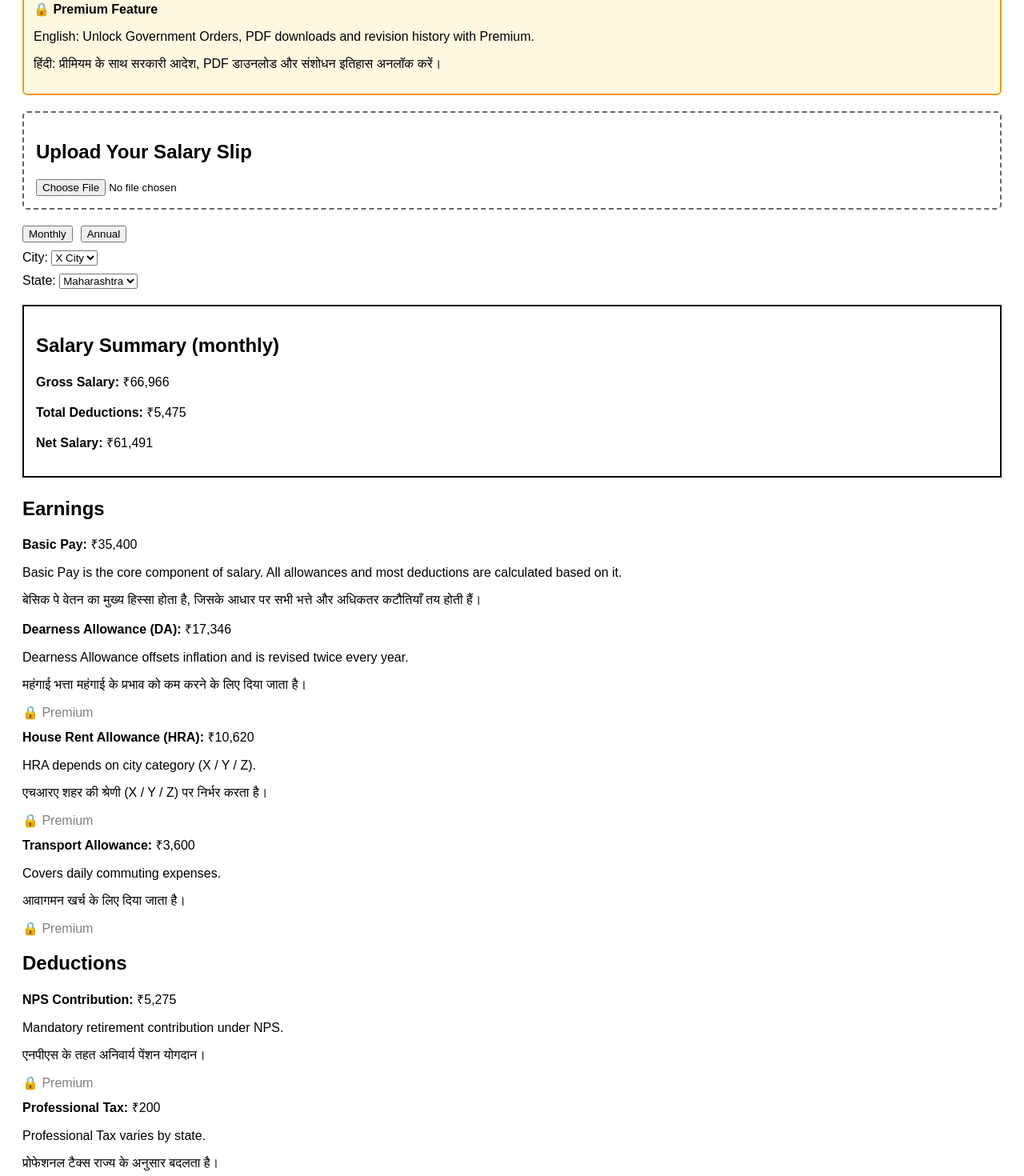
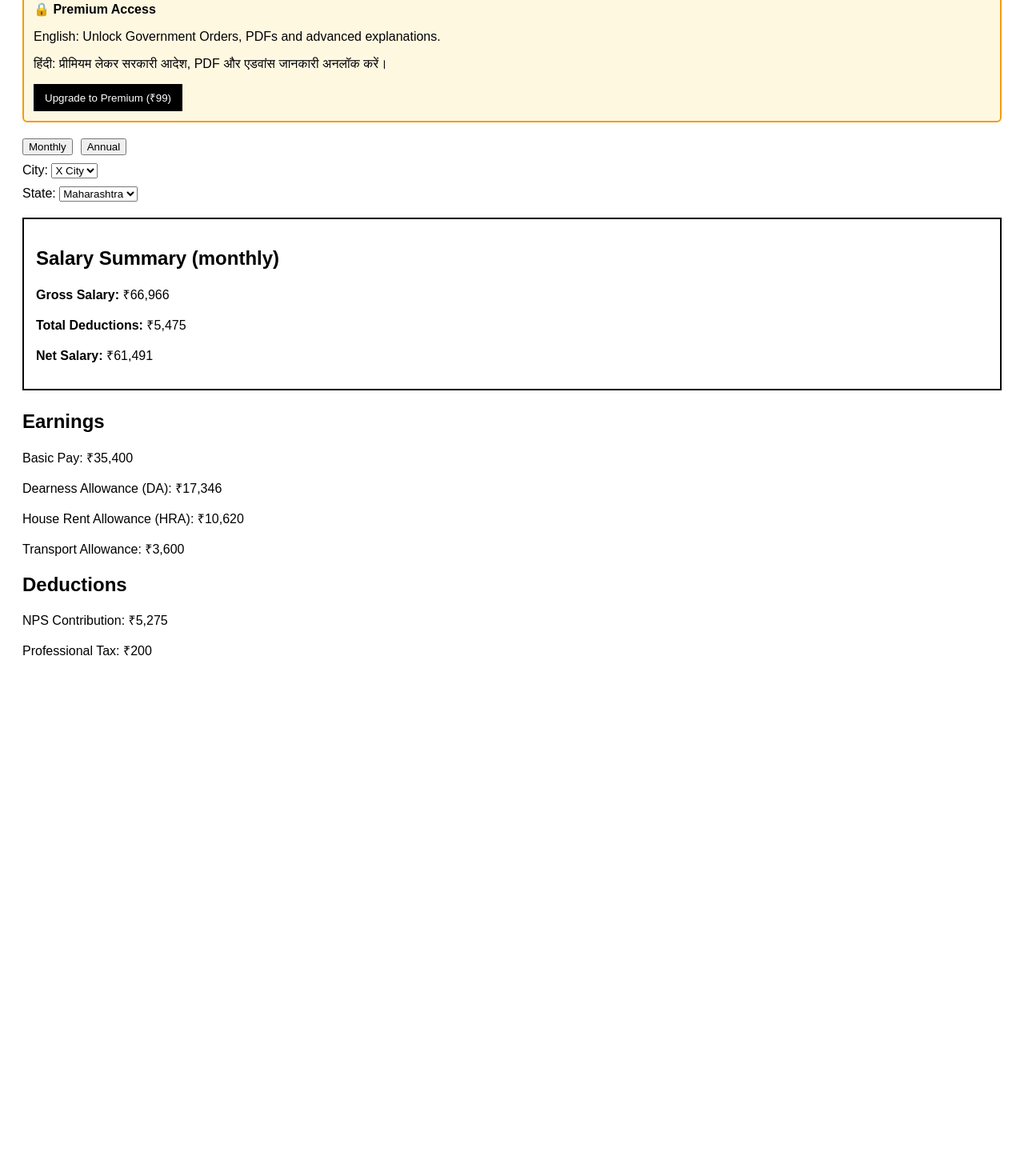
Before and after one commit to salarysamjho/salary-slip-explainer-v1, a Next.js app: page / in a window 1280 px wide. Shown: the part 120-1590 px from the top of the page at 80% size. After the commit the page ends 988 px from the top, so only its background shows below. Built offline with nearby package versions, Linux system fonts and the light colour scheme.

Commit message:
Update page.tsx

```diff
--- a/app/page.tsx
+++ b/app/page.tsx
@@ -1,15 +1,28 @@
 'use client';
 
-import { useState } from "react";
+import { useEffect, useState } from "react";
+
+declare global {
+  interface Window {
+    Razorpay: any;
+  }
+}
 
 export default function HomePage() {
-  // ===== PREMIUM FLAG (SINGLE SOURCE OF TRUTH) =====
-  const isPremiumUser = false; // later controlled by login/payment
+  // ===== PREMIUM STATE (NOW DYNAMIC) =====
+  const [isPremiumUser, setIsPremiumUser] = useState(false);
 
   const [viewMode, setViewMode] = useState<"monthly" | "annual">("monthly");
   const [cityType, setCityType] = useState<"X" | "Y" | "Z">("X");
   const [state, setState] = useState<string>("Maharashtra");
-  const [uploadedFile, setUploadedFile] = useState<File | null>(null);
+
+  // ===== LOAD RAZORPAY SCRIPT =====
+  useEffect(() => {
+    const script = document.createElement("script");
+    script.src = "https://checkout.razorpay.com/v1/checkout.js";
+    script.async = true;
+    document.body.appendChild(script);
+  }, []);
 
   // ===== CORE VALUES =====
   const basicPay = 35400;
@@ -30,41 +43,10 @@ export default function HomePage() {
 
   // ===== EARNINGS =====
   const earnings = [
-    {
-      title: "Basic Pay",
-      amount: basicPay,
-      explanationEn:
-        "Basic Pay is the core component of salary. All allowances and most deductions are calculated based on it.",
-      explanationHi:
-        "बेसिक पे वेतन का मुख्य हिस्सा होता है, जिसके आधार पर सभी भत्ते और अधिकतर कटौतियाँ तय होती हैं।",
-      orderLink: null,
-    },
-    {
-      title: "Dearness Allowance (DA)",
-      amount: daAmount,
-      explanationEn:
-        "Dearness Allowance offsets inflation and is revised twice every year.",
-      explanationHi:
-        "महंगाई भत्ता महंगाई के प्रभाव को कम करने के लिए दिया जाता है।",
-      orderLink: "https://egazette.nic.in/",
-    },
-    {
-      title: "House Rent Allowance (HRA)",
-      amount: hraAmount,
-      explanationEn:
-        "HRA depends on city category (X / Y / Z).",
-      explanationHi:
-        "एचआरए शहर की श्रेणी (X / Y / Z) पर निर्भर करता है।",
-      orderLink:
-        "https://doe.gov.in/files/cenetral-pay_document/HRA_Eng_1.pdf",
-    },
-    {
-      title: "Transport Allowance",
-      amount: 3600,
-      explanationEn: "Covers daily commuting expenses.",
-      explanationHi: "आवागमन खर्च के लिए दिया जाता है।",
-      orderLink: "https://egazette.nic.in/",
-    },
+    { title: "Basic Pay", amount: basicPay },
+    { title: "Dearness Allowance (DA)", amount: daAmount },
+    { title: "House Rent Allowance (HRA)", amount: hraAmount },
+    { title: "Transport Allowance", amount: 3600 },
   ];
 
   // ===== DEDUCTIONS =====
@@ -72,20 +54,10 @@ export default function HomePage() {
     {
       title: "NPS Contribution",
       amount: Math.round((basicPay + daAmount) * 0.10),
-      explanationEn:
-        "Mandatory retirement contribution under NPS.",
-      explanationHi:
-        "एनपीएस के तहत अनिवार्य पेंशन योगदान।",
-      orderLink: "https://egazette.nic.in/",
     },
     {
       title: "Professional Tax",
       amount: professionalTax,
-      explanationEn:
-        "Professional Tax varies by state.",
-      explanationHi:
-        "प्रोफेशनल टैक्स राज्य के अनुसार बदलता है।",
-      orderLink: null,
     },
   ];
 
@@ -100,18 +72,41 @@ export default function HomePage() {
 
   const netSalary = grossSalary - totalDeductions;
 
-  // ===== FILE UPLOAD HANDLER =====
-  const handleFileUpload = (e: React.ChangeEvent<HTMLInputElement>) => {
-    if (e.target.files && e.target.files[0]) {
-      setUploadedFile(e.target.files[0]);
+  // ===== RAZORPAY HANDLER =====
+  const handleUpgrade = () => {
+    if (!window.Razorpay) {
+      alert("Razorpay not loaded yet");
+      return;
     }
+
+    const options = {
+      key: "rzp_test_1DP5mmOlF5G5ag", // Razorpay TEST key
+      amount: 9900, // ₹99 in paise
+      currency: "INR",
+      name: "Salary Slip Explainer",
+      description: "Premium Access (Test Mode)",
+      handler: function () {
+        alert("Payment successful (Test Mode)");
+        setIsPremiumUser(true);
+      },
+      prefill: {
+        name: "Test User",
+        email: "test@example.com",
+      },
+      theme: {
+        color: "#000000",
+      },
+    };
+
+    const rzp = new window.Razorpay(options);
+    rzp.open();
   };
 
   return (
     <main style={{ padding: "20px", fontFamily: "Arial, sans-serif" }}>
       <h1>Salary Slip Explainer</h1>
 
-      {/* 🔒 PREMIUM BANNER */}
+      {/* 🔒 PREMIUM CTA */}
       {!isPremiumUser && (
         <div
           style={{
@@ -122,36 +117,28 @@ export default function HomePage() {
             borderRadius: "6px",
           }}
         >
-          <b>🔒 Premium Feature</b>
+          <b>🔒 Premium Access</b>
           <p>
-            English: Unlock Government Orders, PDF downloads and revision
-            history with Premium.
+            English: Unlock Government Orders, PDFs and advanced explanations.
           </p>
           <p>
-            हिंदी: प्रीमियम के साथ सरकारी आदेश, PDF डाउनलोड और संशोधन
-            इतिहास अनलॉक करें।
+            हिंदी: प्रीमियम लेकर सरकारी आदेश, PDF और एडवांस जानकारी अनलॉक करें।
           </p>
+
+          <button
+            onClick={handleUpgrade}
+            style={{
+              padding: "8px 14px",
+              background: "#000",
+              color: "#fff",
+              border: "none",
+              cursor: "pointer",
+            }}
+          >
+            Upgrade to Premium (₹99)
+          </button>
         </div>
       )}
-
-      {/* STEP 15: UPLOAD */}
-      <div
-        style={{
-          border: "2px dashed #666",
-          padding: "15px",
-          marginBottom: "20px",
-          borderRadius: "6px",
-        }}
-      >
-        <h2>Upload Your Salary Slip</h2>
-        <input type="file" accept=".pdf,image/*" onChange={handleFileUpload} />
-
-        {uploadedFile && (
-          <p>
-            ✅ <b>{uploadedFile.name}</b> uploaded successfully.
-          </p>
-        )}
-      </div>
 
       {/* TOGGLES */}
       <div style={{ marginBottom: "10px" }}>
@@ -196,36 +183,21 @@ export default function HomePage() {
       {/* EARNINGS */}
       <h2>Earnings</h2>
       {earnings.map((e, i) => (
-        <div key={i} style={{ marginBottom: "10px" }}>
-          <b>{e.title}:</b> ₹{e.amount.toLocaleString()}
-          <p>{e.explanationEn}</p>
-          <p>{e.explanationHi}</p>
-
-          {e.orderLink &&
-            (isPremiumUser ? (
-              <a href={e.orderLink} target="_blank">View Government Order</a>
-            ) : (
-              <span style={{ color: "gray" }}>🔒 Premium</span>
-            ))}
-        </div>
+        <p key={i}>{e.title}: ₹{e.amount.toLocaleString()}</p>
       ))}
 
       {/* DEDUCTIONS */}
       <h2>Deductions</h2>
       {deductions.map((d, i) => (
-        <div key={i} style={{ marginBottom: "10px" }}>
-          <b>{d.title}:</b> ₹{d.amount.toLocaleString()}
-          <p>{d.explanationEn}</p>
-          <p>{d.explanationHi}</p>
+        <p key={i}>{d.title}: ₹{d.amount.toLocaleString()}</p>
+      ))}
 
-          {d.orderLink &&
-            (isPremiumUser ? (
-              <a href={d.orderLink} target="_blank">View Government Order</a>
-            ) : (
-              <span style={{ color: "gray" }}>🔒 Premium</span>
-            ))}
+      {/* PREMIUM CONFIRMATION */}
+      {isPremiumUser && (
+        <div style={{ marginTop: "30px", color: "green" }}>
+          ✅ Premium Activated. Government Orders are now unlocked.
         </div>
-      ))}
+      )}
     </main>
   );
 }
```
